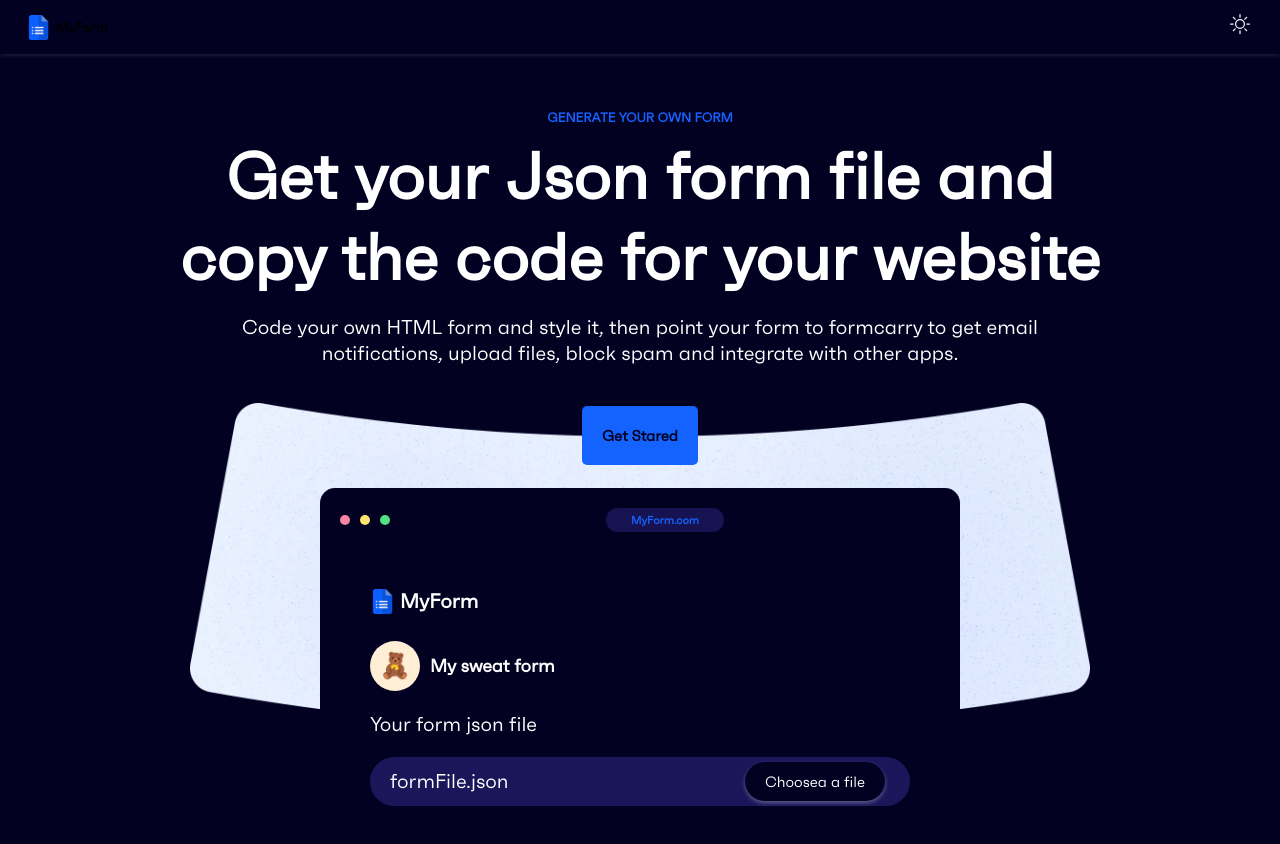
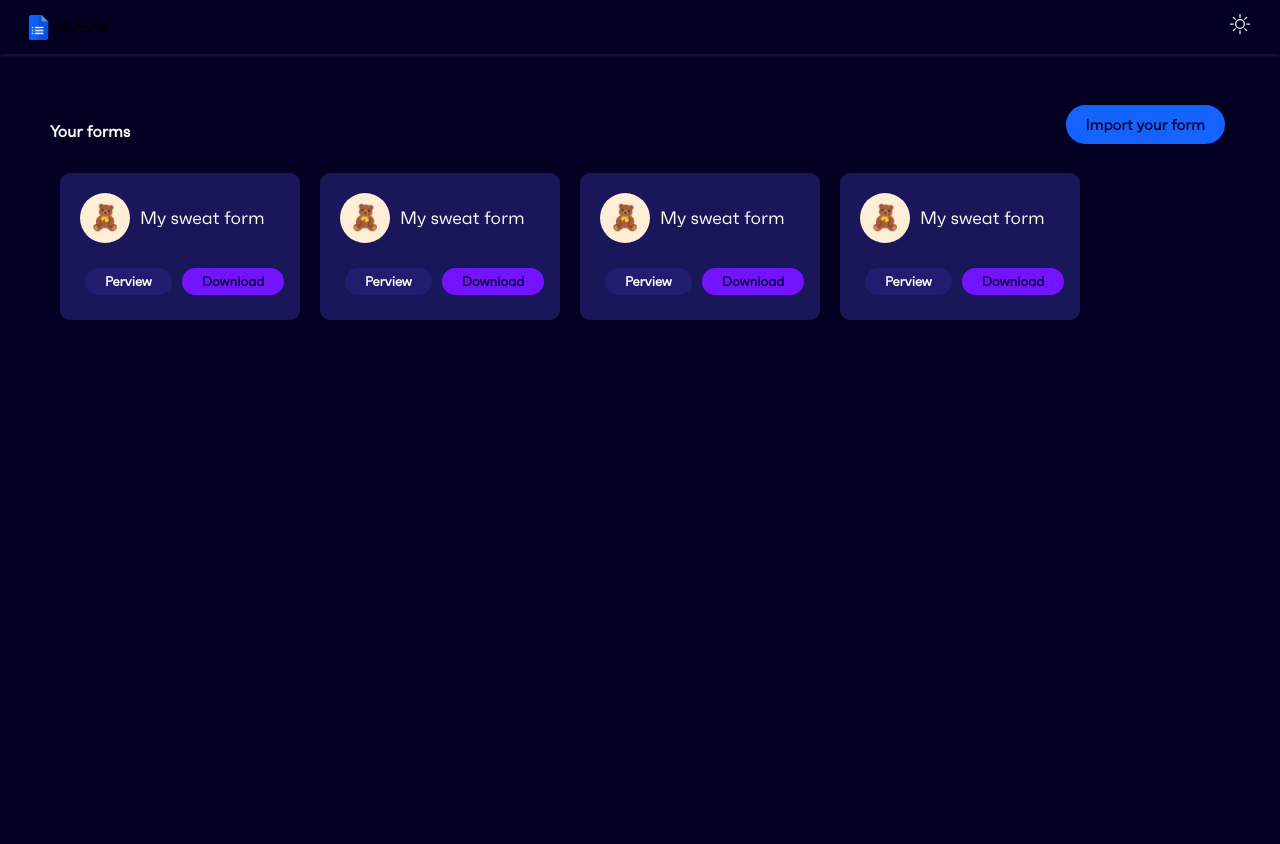
Before and after one commit to kabilnaceur/my-form, a React (Create React App) app: page / in a window 1280 px wide. Shown: the top 844 px of the page. Built offline with nearby package versions, Linux system fonts and the light colour scheme.

Commit message:
home page

```diff
--- a/src/App.tsx
+++ b/src/App.tsx
@@ -6,7 +6,7 @@ function App() {
   return (
     <>
       <Navbar />
-      <FirstPage />
+      <HomePage />
     </>
   );
 }
--- a/src/pages/homePage/HomePage.tsx
+++ b/src/pages/homePage/HomePage.tsx
@@ -1,13 +1,36 @@
 import "../../styles/main.scss";
 import { useSelector } from "react-redux";
 import { RootState } from "../../redux/app/store";
+import styles from "./homePage.module.scss";
+import FormCard from "./components/FormCard";
 
 function HomePage() {
   const theme = useSelector((state: RootState) => state.application.theme);
 
   return (
     <div className={theme}>
-      <div className="background "></div>
+      <div className="background ">
+        <div className={`${styles.homeContainer} ${styles[theme]}`}>
+          <div className={styles.pageTitle}>
+            <h4>Your forms</h4>
+            <label htmlFor="json-file-input" className={styles.fileInputLabel}>
+              Import your form
+              <input
+                type="file"
+                id="json-file-input"
+                accept="application/json"
+                className={styles.fileInput}
+              />
+            </label>
+          </div>
+          <div className={styles.formContainer}>
+            <FormCard />
+            <FormCard />
+            <FormCard />
+            <FormCard />
+          </div>
+        </div>
+      </div>
     </div>
   );
 }
--- /dev/null
+++ b/src/pages/homePage/components/FormCard.tsx
@@ -0,0 +1,24 @@
+import { useSelector } from "react-redux";
+import { RootState } from "../../../redux/app/store";
+import styles from "../homePage.module.scss";
+
+function FormCard() {
+  const theme = useSelector((state: RootState) => state.application.theme);
+
+  return (
+    <div className={styles[theme]}>
+      <div className={`${styles.formCard}`}>
+        <div className={styles.formName}>
+          <div className={styles.formImage}>🧸</div>
+          My sweat form
+        </div>
+        <div className={styles.formButtonDiv}>
+          <button className={styles.prviewButton}> Perview</button>
+          <button className={styles.downoloadButton}> Download</button>
+        </div>
+      </div>
+    </div>
+  );
+}
+
+export default FormCard;
--- a/src/pages/homePage/homePage.module.scss
+++ b/src/pages/homePage/homePage.module.scss
@@ -3,225 +3,105 @@
 .light {
   color: $dark-600;
   background-color: $white;
-  .disktopInputDiv {
-    background-color: #f7f9fc;
-    .fileInputLabel {
-      box-shadow: 0px 2px 4px rgba(0, 0, 0, 0.3);
-      background-color: $white;
-    }
-  }
-  .disktopUrl {
+  .formCard {
     background-color: #f7f9fc;
   }
-  .imageContent {
-    button {
+  .downoloadButton {
     color: $white;
+    background-color: #7214ff;
   }
-    .disktopDiv {
-      background-color: $white;
+  .prviewButton {
+    color: $dark-600;
+    background-color: #ebeef2;
   }
-  }
-  .homeContainer {
-    div {
-      div {
-        color: $dark-600;
-      }
-    }
+  .fileInputLabel {
+    color: $white;
   }
 }
 
 .dark {
   color: $white;
   background-color: $dark-700;
-  .disktopUrl {
-    background-color: #171352;
+  .formCard {
+    background-color: #1a165a;
   }
-  .disktopInputDiv {
-    background-color: #1a165a;
   .fileInputLabel {
-      box-shadow: 0px 2px 4px rgba(255, 255, 255, 0.3);
-      background-color: $dark-700;
+    color: $dark-600;
   }
+  .downoloadButton {
+    color: $dark-600;
+    background-color: #7214ff;
   }
-  .imageContent {
-    button {
-      color: $dark-700;
-    }
-    .disktopDiv {
-      background-color: $dark-700;
+  .prviewButton {
+    color: $white;
+    background-color: #221d6e;
   }
 }
 .homeContainer {
-    div {
-      div {
-        color: $white;
+  padding: 100px 50px;
+  display: flex;
+  height: 100vh;
+  flex-direction: column;
+}
+.formContainer {
+  display: flex;
+  flex-direction: row;
+  flex-wrap: wrap;
+}
+.formCard {
+  width: 200px;
+  padding: 20px;
+  border-radius: 10px;
+  margin: 10px;
+  .formButtonDiv {
+    display: flex;
+    justify-content: space-between;
+    width: 100%;
+    margin-top: 20px;
+    button {
+      margin: 5px;
+      padding: 5px 20px;
+      border: none;
+      border-radius: 50px;
+      font-weight: 600;
     }
   }
-  }
-}
-
-.homeContainer {
-  padding: 100px 0px;
-  display: flex;
-  align-items: center;
-  width: 100%;
-  height: 100vh;
-  flex-direction: column;
-  div {
-    display: flex;
-    align-items: center;
-    justify-content: center;
-    flex-direction: column;
-
-    div {
-      max-width: 950px;
-      font-size: 65px;
-      text-align: center;
-      font-weight: bold;
-    }
-    h1 {
-      margin-bottom: 10px;
-      font-size: 13px;
-      color: $blue-700;
-      text-align: center;
-    }
-    h2 {
-      max-width: 800px;
-      font-size: 20px;
-      font-weight: 300;
-      text-align: center;
-    }
-  }
-}
-.imageContent {
-  position: relative;
-  margin-top: 20px;
-  button {
-    position: absolute;
-    top: 3px;
-    font-size: 15px;
-    padding: 20px;
-    background-color: $blue-700;
-    border-radius: 5px;
-    border: none;
-    font-weight: 600;
-  }
-  img {
-    width: 900px;
-  }
-  .disktopDiv {
-    display: flex;
-    flex-direction: column;
-    justify-content: flex-start;
-    align-items: flex-start;
-    position: absolute;
-    bottom: -30%;
-    width: 600px;
-    height: 300px;
-    border-radius: 15px;
-    padding: 20px;
-    .disktopHeader {
-      width: 100%;
-      display: grid;
-      grid-template-columns: 50px 1fr;
-      flex-direction: row;
-      .disktopUrlDiv {
-        width: 100%;
-        display: flex;
-        align-items: center;
-        justify-content: center;
-        .disktopUrl {
-          font-size: 11px;
-          color: $blue-700;
-          padding: 5px 25px;
-          border-radius: 50px;
-        }
-      }
-      .disktopButton {
-        display: flex !important;
-        gap: 10px;
-        flex-direction: row;
-        .closeButton {
-          width: 10px;
-          height: 10px;
-          background-color: #fa84a6;
-          border-radius: 50%;
-        }
-        .hideButton {
-          width: 10px;
-          height: 10px;
-          background-color: #ffe56e;
-          border-radius: 50%;
-        }
-        .agrandirButton {
-          width: 10px;
-          height: 10px;
-          background-color: #52e282;
-          border-radius: 50%;
-        }
-      }
-    }
-    .disktopBody {
-      justify-content: flex-start;
-      align-items: flex-start;
-      display: flex;
-      width: 100%;
-      max-width: 500px;
-      margin: 30px;
-      .disktopLogo {
-        display: flex;
-        flex-direction: row;
-        font-size: 20px;
-        img {
-          width: 25px;
-          margin-right: 5px;
-        }
-      }
-      .disktopForm {
+  .formName {
     display: flex;
     justify-content: flex-start;
+    align-items: center;
     width: 100%;
     flex-direction: row;
     font-size: 18px;
-        .disktopFormImage {
+    .formImage {
       width: 50px;
       height: 50px;
       font-size: 25px;
       background-color: #ffeed6;
       border-radius: 50%;
       margin-right: 10px;
+      justify-content: center;
+      display: flex;
+      align-items: center;
     }
   }
-      .disktopInput {
-        padding-top: 20px;
-        font-size: 20px;
-        align-items: flex-start;
-        font-weight: 400;
-        display: flex;
-        justify-content: flex-start;
-        width: 100%;
-        .disktopInputDiv {
-          margin-top: 20px;
-          flex-direction: row;
-          font-size: 20px;
-          font-weight: 400;
-          justify-content: space-between;
-          width: 100%;
-          padding: 0px 20px;
-          border-radius: 50px;
+}
 .fileInputLabel {
   font-size: 15px;
-            display: inline-block;
-            padding: 10px 20px;
+  display: flex;
+  align-items: center;
+  height: 25px;
+  padding: 7px 20px;
   margin: 5px;
   border-radius: 50px;
+  background-color: $blue-700;
+  font-weight: 600;
   cursor: pointer;
 }
 .fileInput {
   display: none;
 }
+.pageTitle {
+  display: flex;
+  justify-content: space-between;
 }
-      }
-    }
-  }
-}
```
Lines whose indentation alone changed are shown as unchanged.
